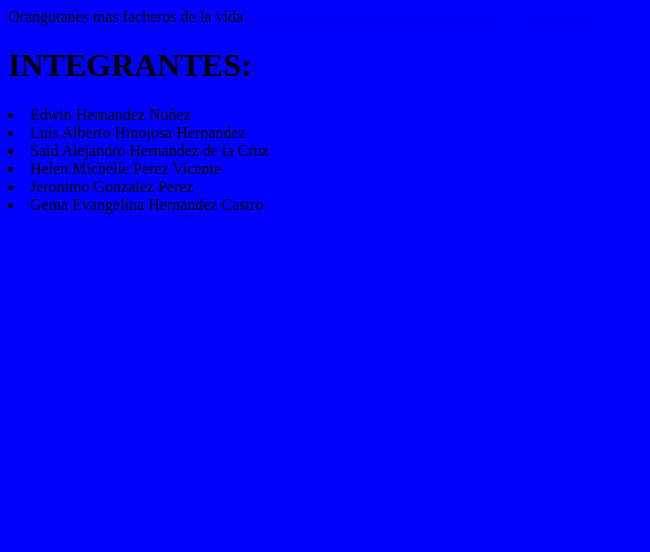
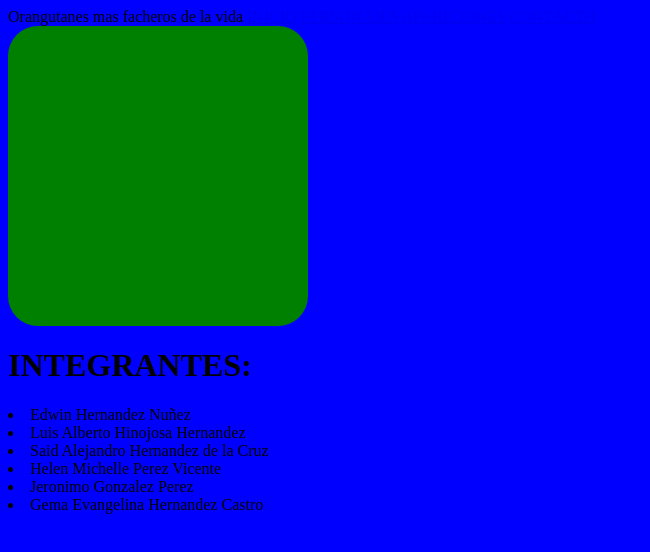
Before and after one commit to 19328061310022Edwin/Pilingo-loco, a plain HTML site: page Index.html in a window 1280 px wide. Shown: the whole page, without its empty margins (0-650 px from the left). Drawn offline with Linux system fonts and the light colour scheme.

Commit message:
Paso 5: Agregando un cuadro

```diff
--- a/Index.html
+++ b/Index.html
@@ -1,3 +1,4 @@
+
 <!DOCTYPE html>
 <html>
 <head>
@@ -9,6 +10,7 @@
 <a href="./personajes.html">PERSONAJES</a>
 <a href="./apariciones.html">APARICIONES</a>
 <a href="./contacto.html">CONTACTO</a>
+<div class="cuadro"></div>
 	<h1>INTEGRANTES:</h1>
 <li>Edwin Hernandez Nuñez</li>
 <li>Luis Alberto Hinojosa Hernandez</li>
@@ -16,5 +18,6 @@
 <li>Helen Michelle Perez Vicente</li>
 <li>Jeronimo Gonzalez Perez</li>
 <li>Gema Evangelina Hernandez Castro</li>
+
 </body>
 </html>
```
